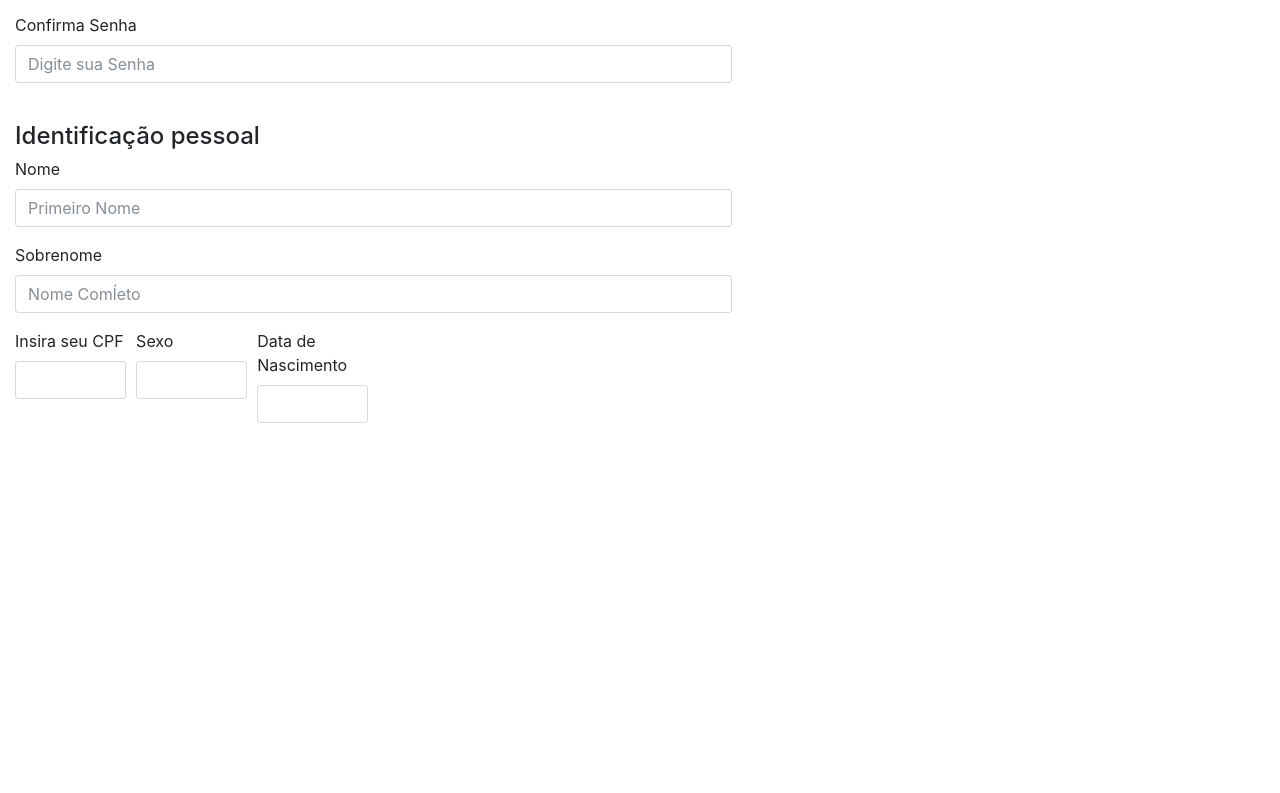
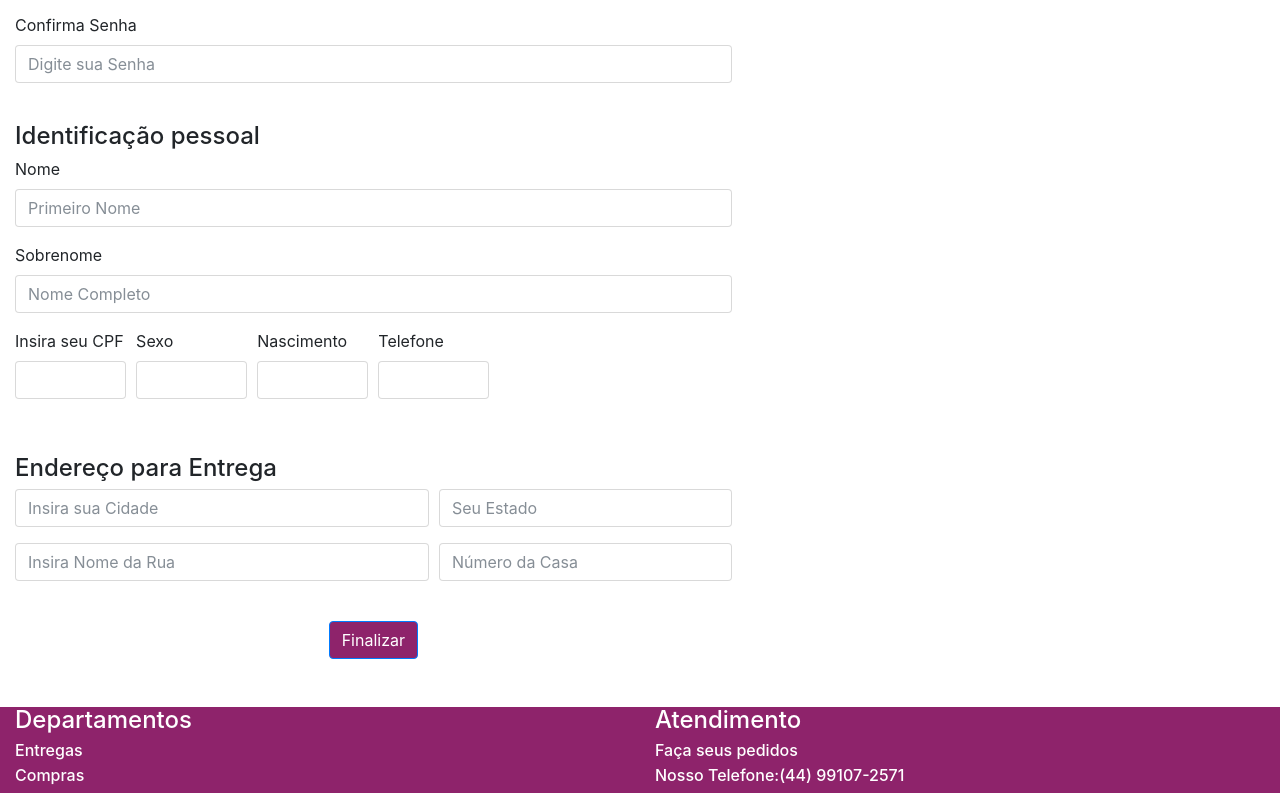
Before and after one commit to dianna15faust/web, a plain HTML site: page public_html/newhtml.html in a window 1280 px wide. Shown: the part 1233-2026 px from the top of the page. Before the commit the page ends 1746 px from the top, so only its background shows below. Drawn offline with Linux system fonts and the light colour scheme.

Commit message:
terceira

```diff
--- a/public_html/newhtml.html
+++ b/public_html/newhtml.html
@@ -116,7 +116,7 @@
   </div>
   <div class="form-group">
     <label for="inputAddress2">Sobrenome</label>
-    <input type="text" class="form-control" id="inputAddress2" placeholder="Nome Comĺeto">
+    <input type="text" class="form-control" id="inputAddress2" placeholder="Nome Completo">
   </div>
   <div class="form-row">
     <div class="form-group col-md-2">
@@ -128,15 +128,46 @@
       <input type="text" class="form-control" id="inputZip">
     </div>
         <div class="form-group col-md-2">
-      <label for="inputZip">Data de Nascimento</label>
+      <label for="inputZip">Nascimento</label>
       <input type="text" class="form-control" id="inputZip">
     </div>
+
+        <div class="form-group col-md-2">
+      <label for="inputZip">Telefone </label>
+      <input type="text" class="form-control" id="inputZip">
+    </div>
+  </div>
   </div>
 
 <!--  <button type="submit" class="btn btn-primary" style="background-color: #8E236B;">Finalizar</button>-->
 </form>
+<br/>
+<h4>Endereço para Entrega</h4>
+<form>
+  <div class="form-row">
+    <div class="col-7">
+      <input type="text" class="form-control" placeholder="Insira sua Cidade">
+    </div>
+    <div class="col">
+      <input type="text" class="form-control" placeholder="Seu Estado">
+    </div>
+  </div>
+</form>
+<form>
+  <div class="form-row">
+    <div class="col-7">
+      <input type="text" class="form-control" placeholder="Insira Nome da Rua">
+    </div>
+    <div class="col">
+      <input type="text" class="form-control" placeholder="Número da Casa">
+    </div>
+  </div>
+</form>
+<br/>
+<div align="center">
+<button type="submit" class="btn btn-primary" style="background-color: #8E236B;">Finalizar</button>
 
-
+</div>
 </div>
 </div>
 <!--            Rodapé-->
@@ -145,27 +176,29 @@
                             Topo
                         </div>-->
 
-            <div class="row">
 
-                <div class="col" style="color: white">
-                    Categorias
-                </div>
+<br/>
+<br/>
+               <div class="container-fluid" style="background-color: #8E236B;">
 
-                <div class="col" style="color: white">
-                    Conteúdo
-                </div>
-            </div>
+
             <div class="row">
                 <div class="col" style="color: white">
                     <h4>Departamentos</h4>
+                    <h6> Entregas</h6>
+                    <h6> Compras </h6>
+
                 </div>
 
                 <div class="col" style="color: white">
                     <h4>Atendimento</h4>
+                    <h6> Faça seus pedidos</h6>
+                    <h6> Nosso Telefone:(44) 99107-2571</h6>
                 </div>
             </div>
 
 
         </div>
+</div>
     </body>
 </html>
```
Also changed, not shown: public_html/compra.html (added, +16 -0 lines), public_html/index.html (+15 -18 lines).
